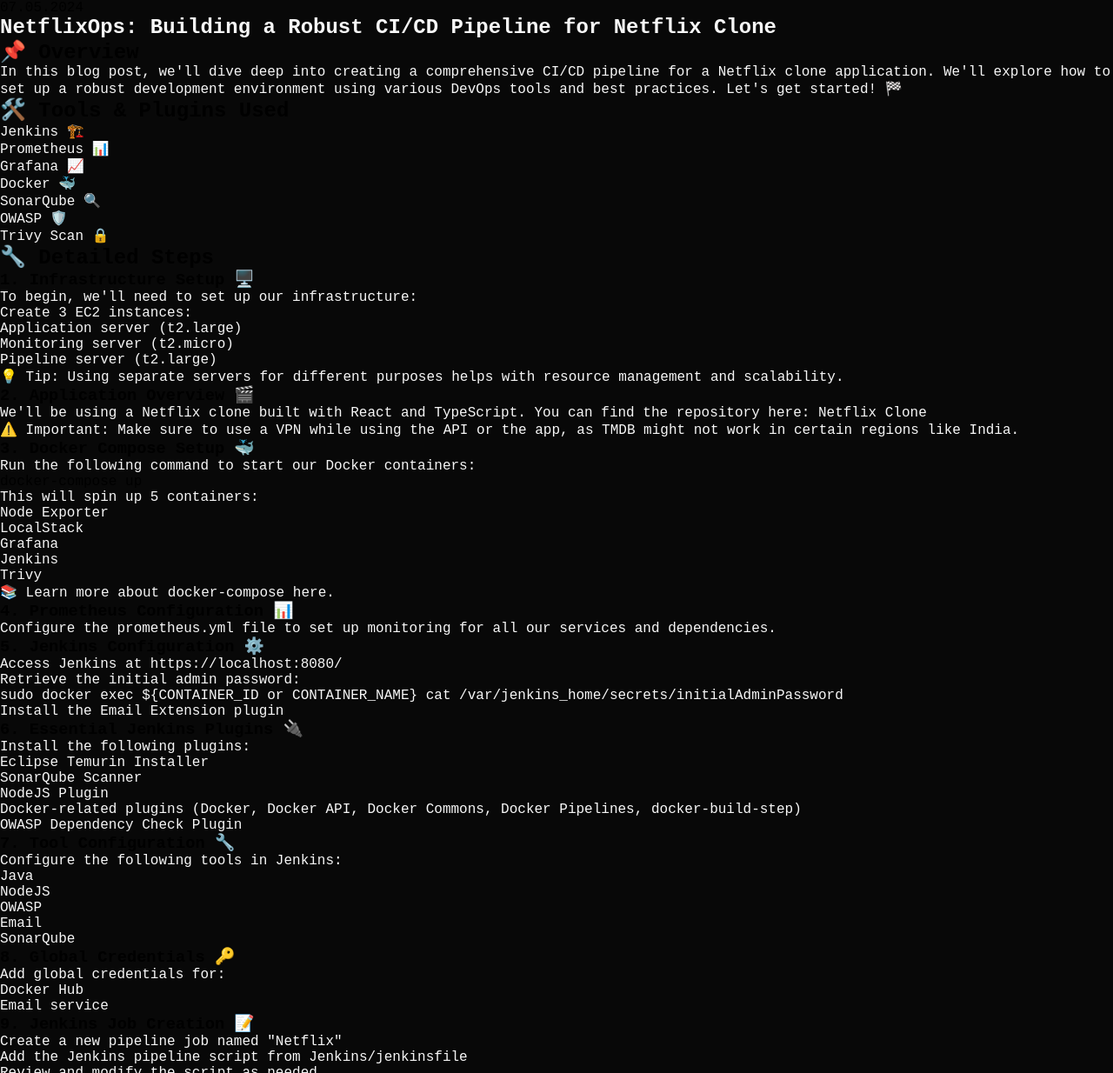
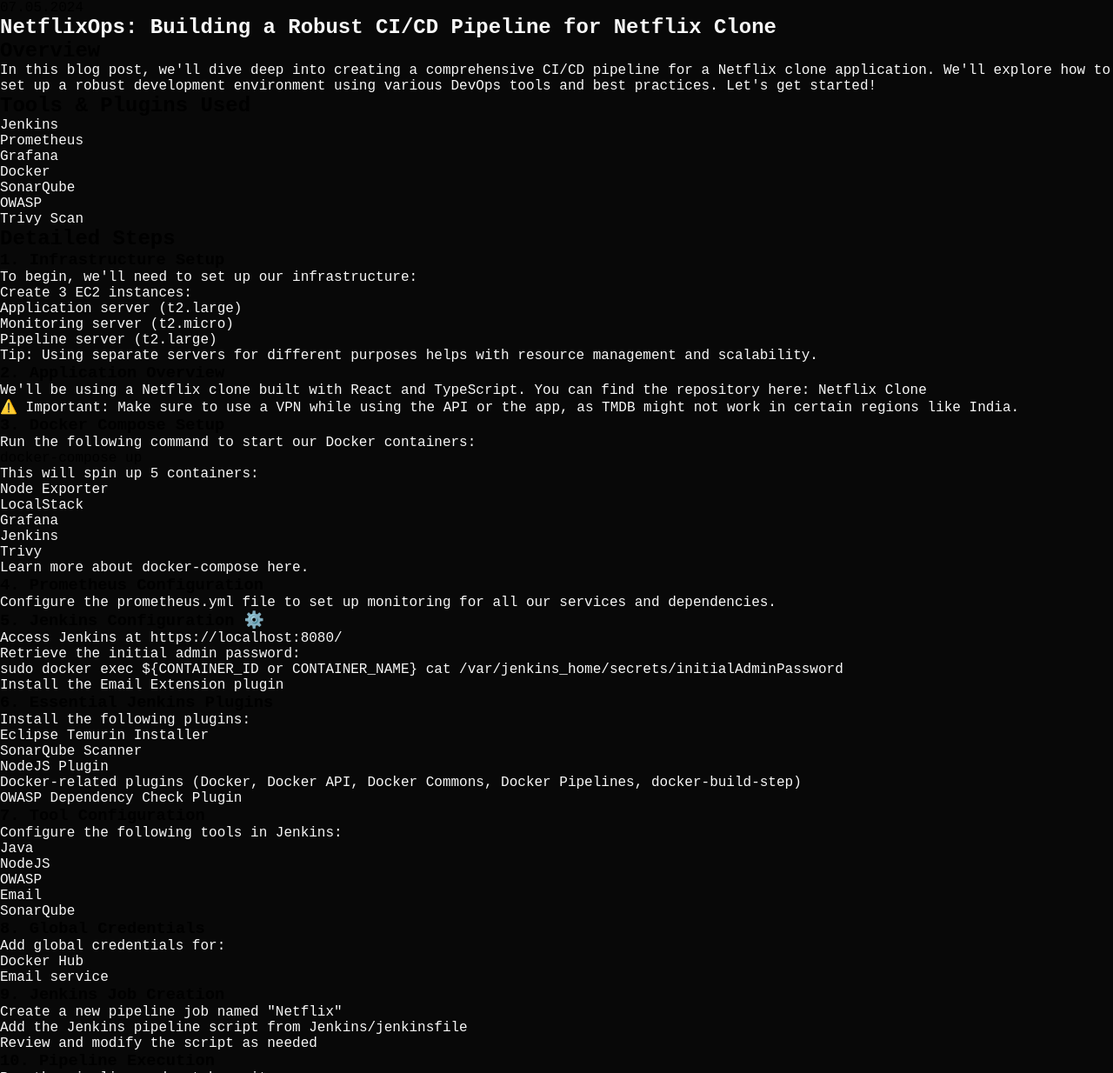
Before and after one commit to sarthakkapila/ASCII-LOL, a plain HTML site: page blog/blog1.html in a window 1280 px wide. Shown: the top 1234 px of the page at 87% size. Drawn offline with Linux system fonts and the light colour scheme.

Commit message:
added blog1

```diff
--- a/blog/blog1.html
+++ b/blog/blog1.html
@@ -11,23 +11,23 @@
         <time datetime="2024-07-05">07.05.2024</time>
         <h1>NetflixOps: Building a Robust CI/CD Pipeline for Netflix Clone</h1>
 
-    <h2>📌 Overview</h2>
-    <p>In this blog post, we'll dive deep into creating a comprehensive CI/CD pipeline for a Netflix clone application. We'll explore how to set up a robust development environment using various DevOps tools and best practices. Let's get started! 🏁</p>
+    <h2>Overview</h2>
+    <p>In this blog post, we'll dive deep into creating a comprehensive CI/CD pipeline for a Netflix clone application. We'll explore how to set up a robust development environment using various DevOps tools and best practices. Let's get started! </p>
 
-    <h2>🛠️ Tools & Plugins Used</h2>
+    <h2>Tools & Plugins Used</h2>
     <ul>
-        <li>Jenkins 🏗️</li>
-        <li>Prometheus 📊</li>
-        <li>Grafana 📈</li>
-        <li>Docker 🐳</li>
-        <li>SonarQube 🔍</li>
-        <li>OWASP 🛡️</li>
-        <li>Trivy Scan 🔒</li>
+        <li>Jenkins</li>
+        <li>Prometheus </li>
+        <li>Grafana</li>
+        <li>Docker </li>
+        <li>SonarQube</li>
+        <li>OWASP</li>
+        <li>Trivy Scan</li>
     </ul>
 
-    <h2>🔧 Detailed Steps</h2>
+    <h2>Detailed Steps</h2>
 
-    <h3>1. Infrastructure Setup 🖥️</h3>
+    <h3>1. Infrastructure Setup </h3>
     <p>To begin, we'll need to set up our infrastructure:</p>
     <ul>
         <li>Create 3 EC2 instances:
@@ -39,16 +39,16 @@
         </li>
     </ul>
     <div class="tip">
-        <p>💡 Tip: Using separate servers for different purposes helps with resource management and scalability.</p>
+        <p>Tip: Using separate servers for different purposes helps with resource management and scalability.</p>
     </div>
 
-    <h3>2. Application Overview 🎬</h3>
+    <h3>2. Application Overview </h3>
     <p>We'll be using a Netflix clone built with React and TypeScript. You can find the repository here: <a href="https://github.com/gsbarure/netflix-clone-react-typescript">Netflix Clone</a></p>
     <div class="important">
         <p>⚠️ Important: Make sure to use a VPN while using the API or the app, as TMDB might not work in certain regions like India.</p>
     </div>
 
-    <h3>3. Docker Compose Setup 🐳</h3>
+    <h3>3. Docker Compose Setup </h3>
     <p>Run the following command to start our Docker containers:</p>
     <pre><code>docker-compose up</code></pre>
     <p>This will spin up 5 containers:</p>
@@ -60,10 +60,10 @@
         <li>Trivy</li>
     </ul>
     <div class="tip">
-        <p>📚 Learn more about docker-compose <a href="https://docs.docker.com/compose/">here</a>.</p>
+        <p> Learn more about docker-compose <a href="https://docs.docker.com/compose/">here</a>.</p>
     </div>
 
-    <h3>4. Prometheus Configuration 📊</h3>
+    <h3>4. Prometheus Configuration </h3>
     <p>Configure the <code>prometheus.yml</code> file to set up monitoring for all our services and dependencies.</p>
 
     <h3>5. Jenkins Configuration ⚙️</h3>
@@ -75,7 +75,7 @@
         <li>Install the Email Extension plugin</li>
     </ol>
 
-    <h3>6. Essential Jenkins Plugins 🔌</h3>
+    <h3>6. Essential Jenkins Plugins </h3>
     <p>Install the following plugins:</p>
     <ul>
         <li>Eclipse Temurin Installer</li>
@@ -85,7 +85,7 @@
         <li>OWASP Dependency Check Plugin</li>
     </ul>
 
-    <h3>7. Tool Configuration 🔧</h3>
+    <h3>7. Tool Configuration</h3>
     <p>Configure the following tools in Jenkins:</p>
     <ul>
         <li>Java</li>
@@ -95,21 +95,21 @@
         <li>SonarQube</li>
     </ul>
 
-    <h3>8. Global Credentials 🔑</h3>
+    <h3>8. Global Credentials </h3>
     <p>Add global credentials for:</p>
     <ul>
         <li>Docker Hub</li>
         <li>Email service</li>
     </ul>
 
-    <h3>9. Jenkins Job Creation 📝</h3>
+    <h3>9. Jenkins Job Creation </h3>
     <ol>
         <li>Create a new pipeline job named "Netflix"</li>
         <li>Add the Jenkins pipeline script from <code>Jenkins/jenkinsfile</code></li>
         <li>Review and modify the script as needed</li>
     </ol>
 
-    <h3>10. Pipeline Execution 🏃‍♂️</h3>
+    <h3>10. Pipeline Execution </h3>
     <p>Run the pipeline and watch as it:</p>
     <ul>
         <li>Checks out the code</li>
@@ -120,18 +120,19 @@
         <li>Pushes the image to Docker Hub</li>
     </ul>
 
-    <h3>11. Verification 🔍</h3>
+    <h3>11. Verification </h3>
     <p>Once the pipeline completes successfully, pull and run the Docker image to verify the application.</p>
 
-    <h2>📊 Monitoring Dashboard</h2>
+    <h2>Monitoring Dashboard</h2>
     <p>Here are some screenshots of our monitoring dashboard:</p>
 
-    <h2>🎉 Conclusion</h2>
+    <h2>Conclusion</h2>
     <p>Congratulations! You've successfully set up a comprehensive CI/CD pipeline for a Netflix clone application. This setup incorporates best practices in continuous integration, security scanning, and monitoring, ensuring a robust and reliable deployment process.</p>
     <p>By leveraging tools like Jenkins, Docker, SonarQube, and Prometheus, you've created a scalable and maintainable DevOps workflow that can be adapted for various applications.</p>
-    <p>Remember to regularly update your tools and security scans to keep your pipeline in top shape. Happy coding! 🚀👨‍💻👩‍💻</p>
+    <p>Remember to regularly update your tools and security scans to keep your pipeline in top shape. Happy coding!</p>
+    <a href"https://github.com/sarthakkapila/NetflixOps">Checkout repo for the code</a>
+
     </article>
-<a href"https://github.com/sarthakkapila/NetflixOps">Checkout repo for the code</a>
 
     <a href="../index.html">Back to Home</a>
 </body>
```
